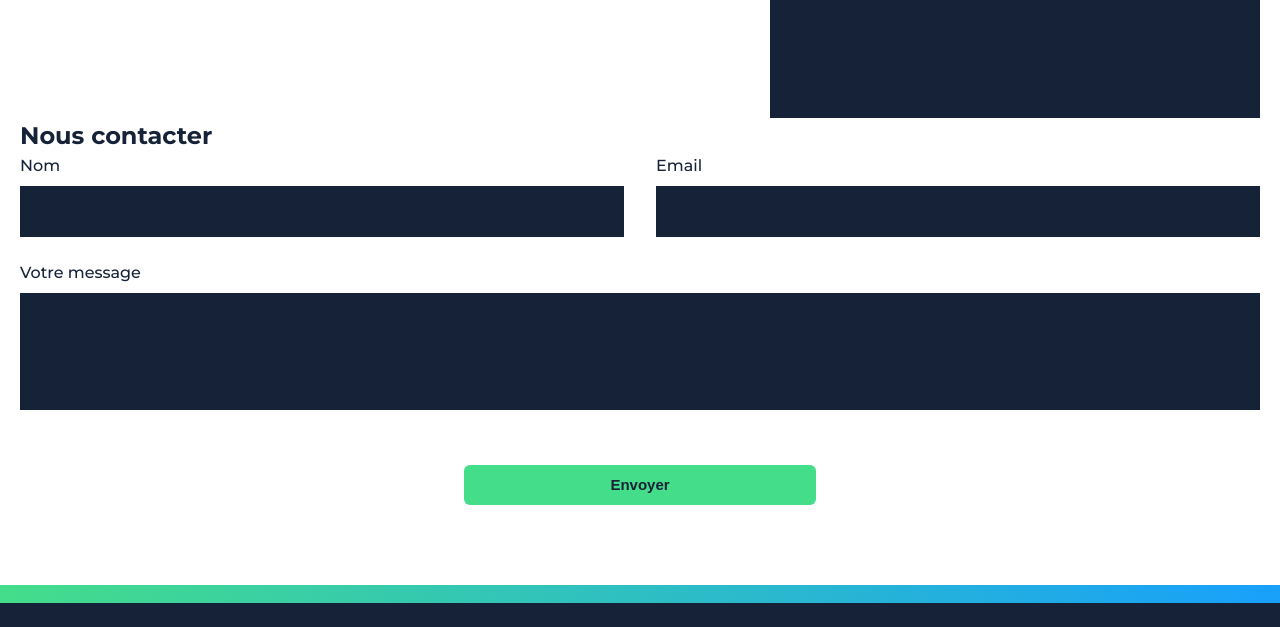
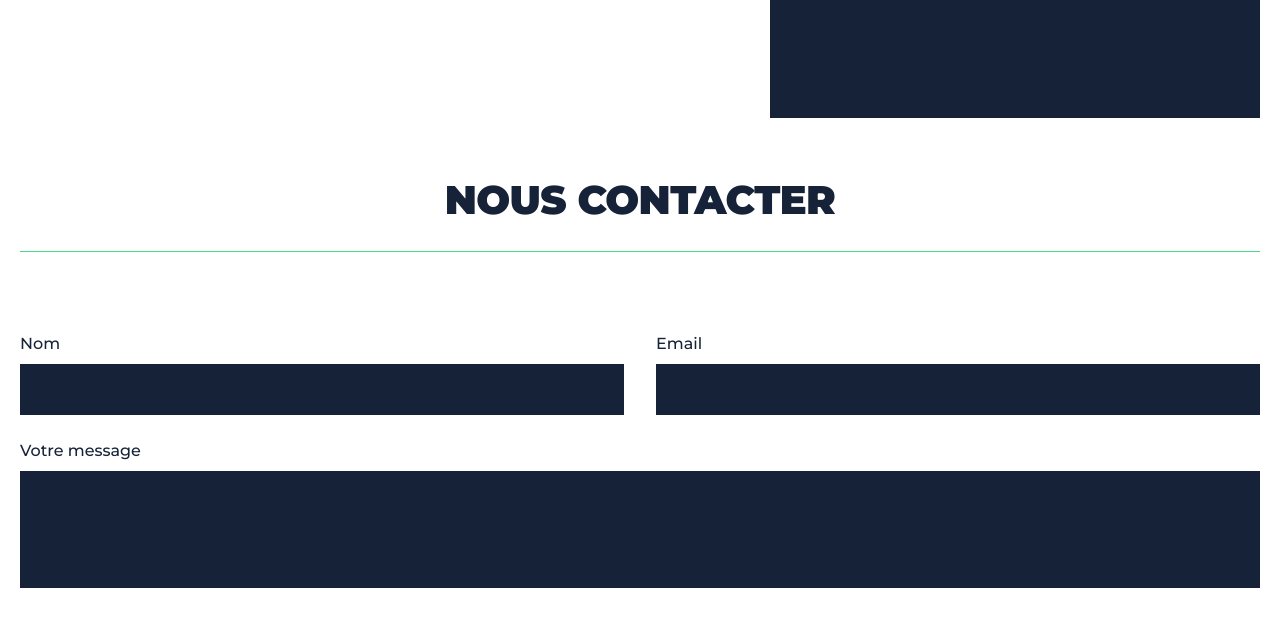
Before and after one commit to AutaWEB/site-html-css, a plain HTML site: page index.html in a window 1280 px wide. Shown: the part 4337-4964 px from the top of the page. Drawn offline with Linux system fonts and the light colour scheme.

Commit message:
fix contact us

```diff
--- a/index.html
+++ b/index.html
@@ -242,7 +242,7 @@
                 <div class="col-text">
                     <h2 class="avantageTXT">Les avantages Klivio</h2>
                     <ul class="check-list">
-                        <li><img src="/assets/logo advantage/arrow UP.png" class="icon-mini"> Suivi de sa progression</li>
+                        <li><img src="/assets/logo advantage/arrow UP.png"  class="icon-mini"> Suivi de sa progression</li>
                         <li><img src="/assets/logo advantage/write.png" class="icon-mini"> Exercices et QCM pour la mise en pratique</li>
                         <li><img src="/assets/logo advantage/download.png" class="icon-mini"> Possibilité de télécharger/imprimer les formations</li>
                         <li><img src="/assets/logo advantage/star.png" class="icon-mini"> Contenu qualitatif et vérifié</li>
@@ -297,8 +297,9 @@
 
         <section class="contact">
             <div class="container">
-                <h2 class="section-title">Nous contacter</h2>
-                <form>
+                <h2 class="contactus">Nous contacter</h2>
+                <hr class="hrgreen">
+                <form class="msg">
                     <div class="row">
                         <div class="group">
                             <label>Nom</label>
--- a/style.css
+++ b/style.css
@@ -275,6 +275,33 @@ padding-top: 5rem;
     letter-spacing: -0.01688rem;
 }
 
+.contactus{
+    text-align: center;
+    color: #152237;
+    font-family: Montserrat;
+    font-size: 2.5rem;
+    font-style: normal;
+    font-weight: 900;
+    line-height: 2.25rem;
+    letter-spacing: -0.0375rem;
+    text-transform: uppercase;
+    margin-top: 4rem;
+
+}
+
+.msg{
+    padding-top: 5rem;
+}
+
+.hrgreen{
+
+  margin-top: 2.0625rem;
+  border-style: solid;
+  border-color: #44dd8a;
+  border-width: 0.0625rem 0 0 0;
+  position: relative;
+}
+
 
 .check-list li {
     font-size: 1.5rem;
```
